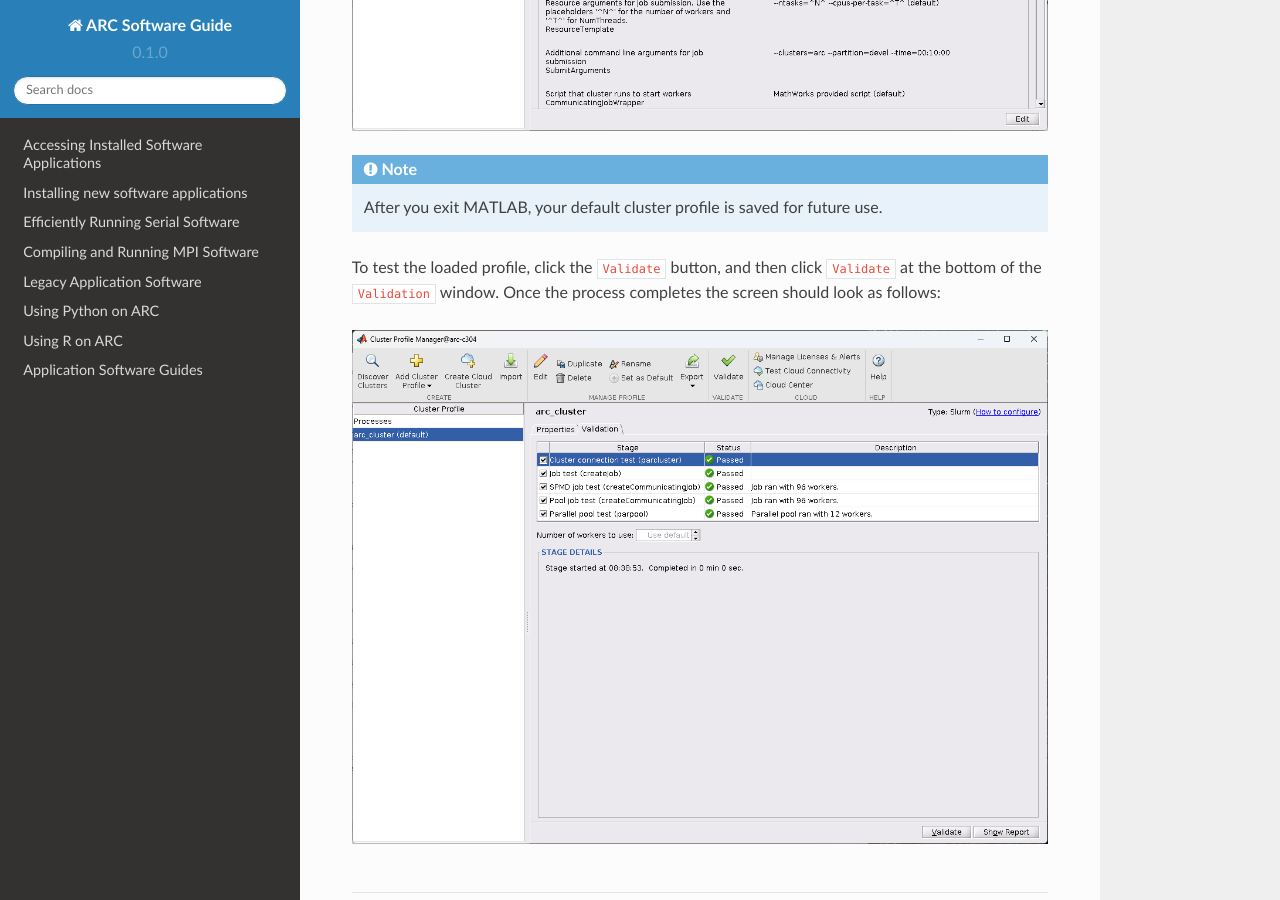
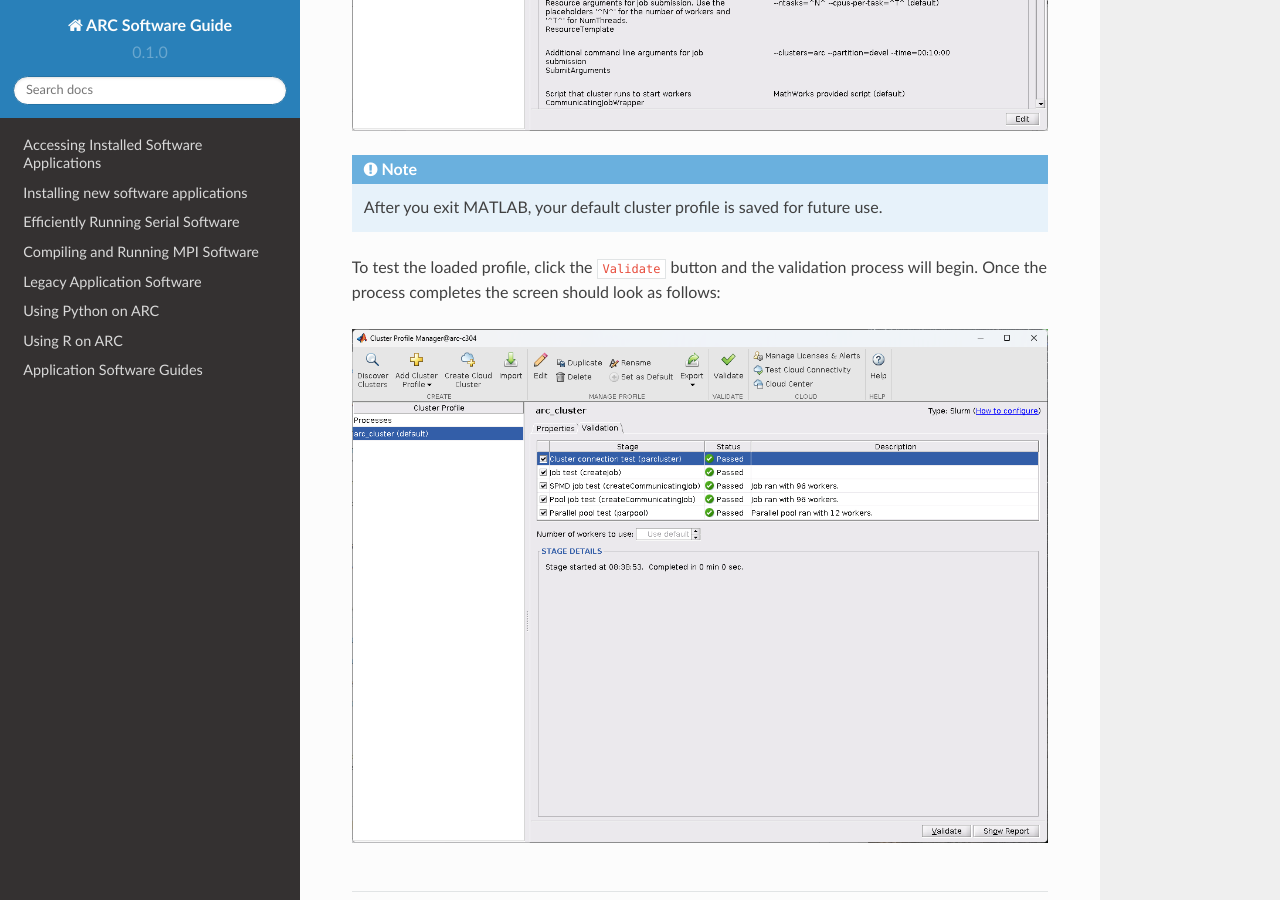
Before and after one commit to oxford-arc/arc-software-guide, a Sphinx documentation site: the page built from docs/source/apps/arc_matlab_mps.rst, in a window 1280 px wide and 900 px high, scrolled down 2115 px. Built offline with Sphinx 7.4.7 and the Read the Docs theme 2.0.0, drawn with Linux system fonts in a browser that asks for light colours.

Commit message:
Update arc_matlab_mps.rst

```diff
--- a/docs/source/apps/arc_matlab_mps.rst
+++ b/docs/source/apps/arc_matlab_mps.rst
@@ -55,7 +55,7 @@
 .. note::
    After you exit MATLAB, your default cluster profile is saved for future use.
 
-To test the loaded profile, click the ``Validate`` button, and then click ``Validate`` at the bottom of the ``Validation`` window. Once the process completes the screen should look as follows:
+To test the loaded profile, click the ``Validate`` button and the validation process will begin. Once the process completes the screen should look as follows:
 
 .. image:: ../images/arc-cluster3.png
    :width: 800
```
